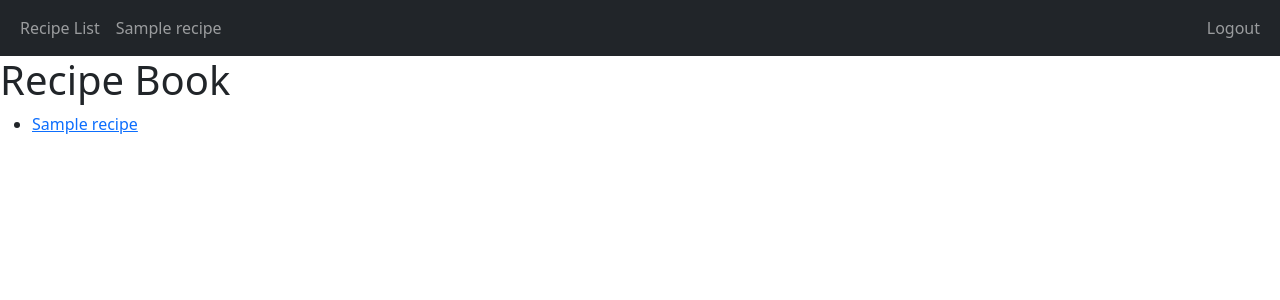
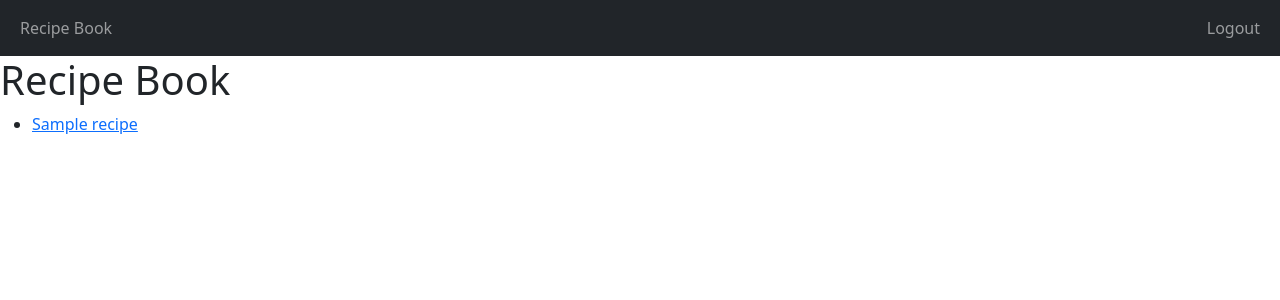
Before and after one commit to SchonnMike/recipebook-serrano-schonn, a Django app: page /recipes/list/ in a window 1280 px wide. Shown: the top 300 px of the page. Run offline with Django 5.2, Linux system fonts and the light colour scheme; a user stored in the database is signed in; tables that the repository leaves empty hold one stand-in row (values such as "Sample post").

Commit message:
removed extra nav and change nav name

```diff
--- a/recipebook/ledger/templates/baseTemplate.html
+++ b/recipebook/ledger/templates/baseTemplate.html
@@ -11,13 +11,8 @@
 			<div>
 				<ul class="navbar-nav">
 					<li class="nav-item">
-						<a class="nav-link" href="{% url 'ledger:basicParams' %}">Recipe List</a>
+						<a class="nav-link" href="{% url 'ledger:basicParams' %}">Recipe Book</a>
 					</li>
-					{% for recipe in recipes %}
-					<li class="nav-item">
-						<a class="nav-link" href="{% url 'ledger:tasks' recipe.id %}">{{ recipe.name }}</a>
-					</li>
-					{% endfor %}
 				</ul>
 			</div>
 			<div>
```
